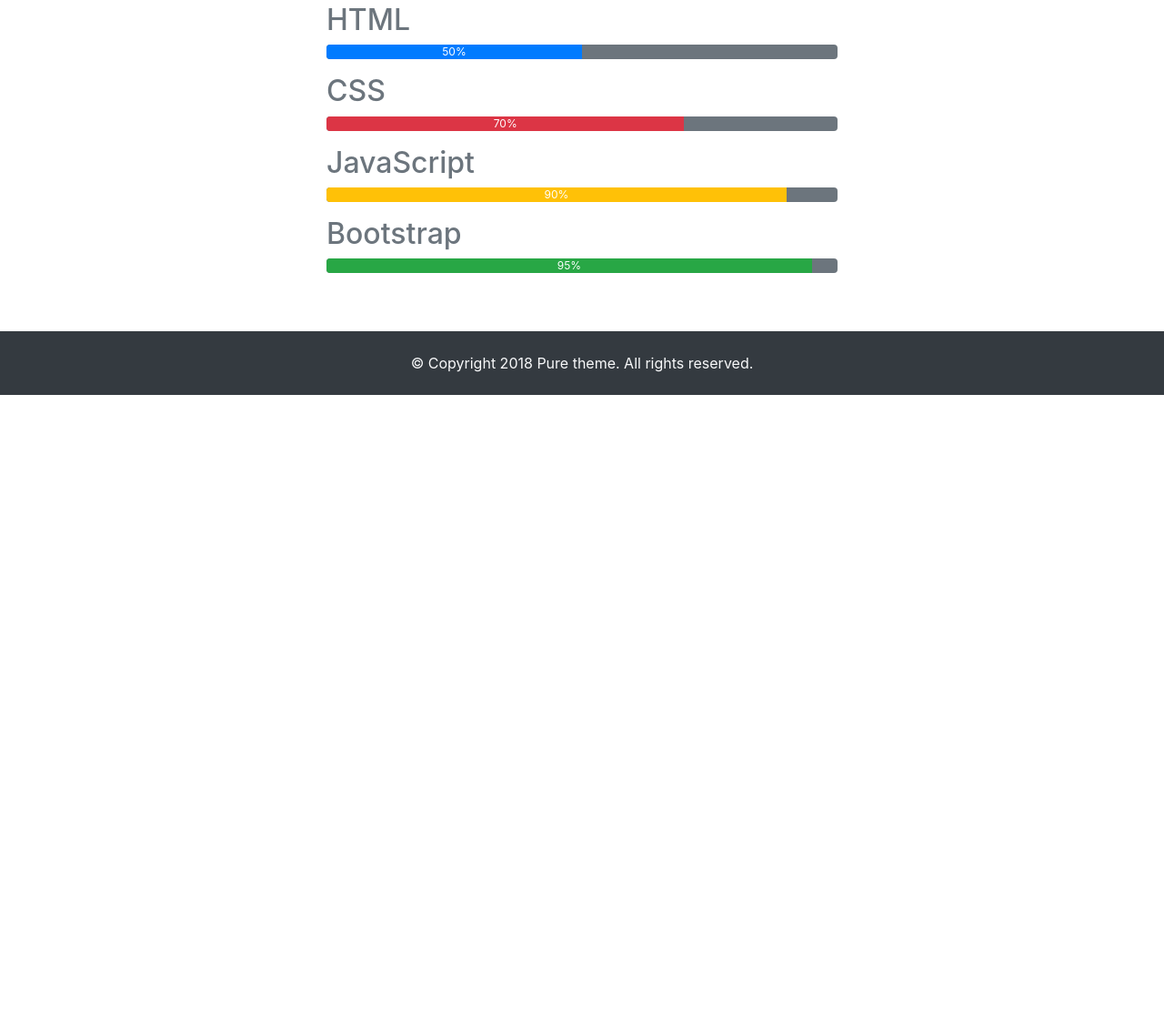
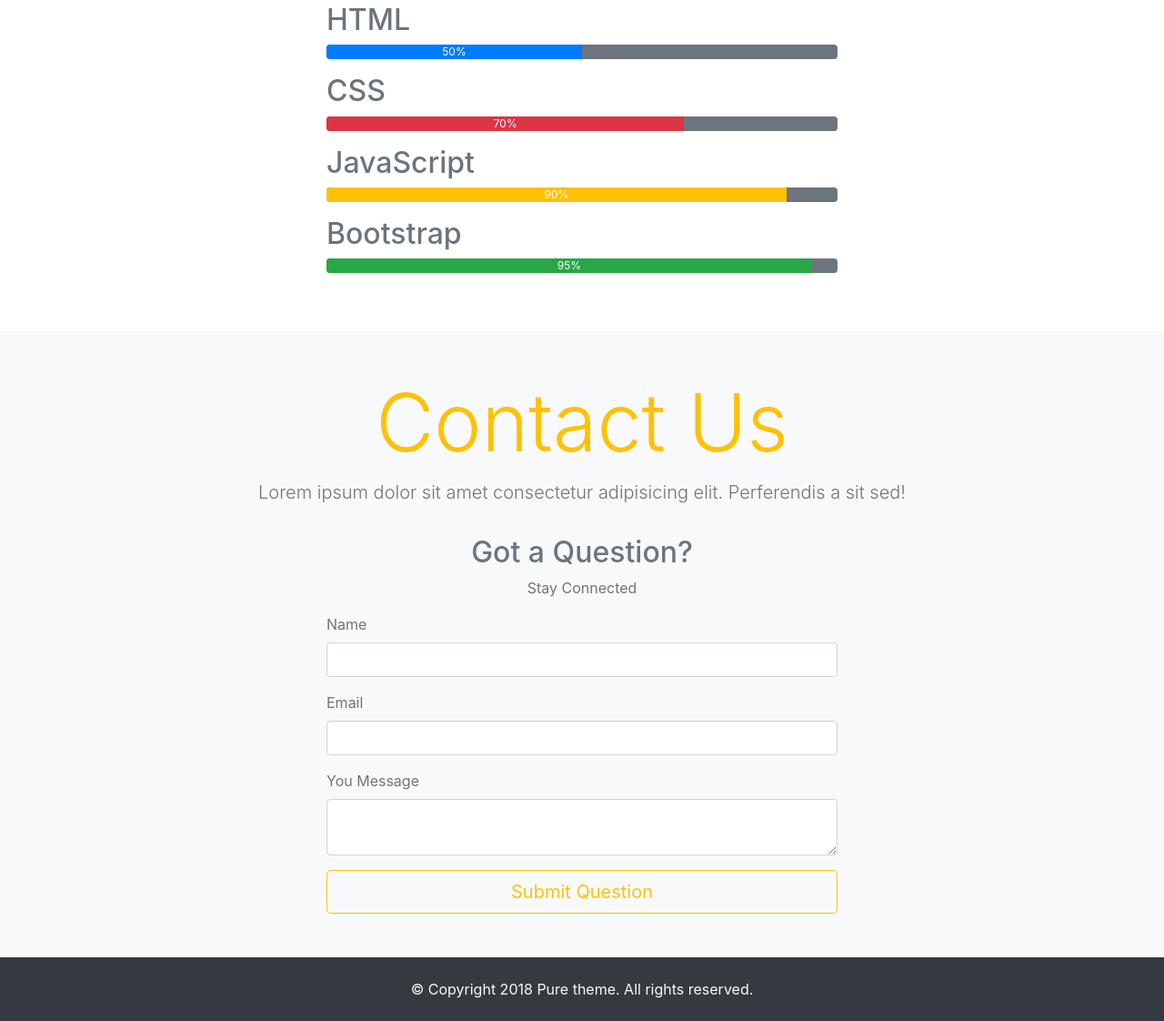
Before and after one commit to tacotruffles/bootstrap4-pure-theme, a plain HTML site: page index.html in a window 1280 px wide. Shown: the part 3040-4162 px from the top of the page at 91% size. Before the commit the page ends 3474 px from the top, so only its background shows below. Drawn offline with nearby package versions, Linux system fonts and the light colour scheme.

Commit message:
Contact us section

```diff
--- a/index.html
+++ b/index.html
@@ -278,7 +278,45 @@
          </div>
       </div>
    </section>
-   <!-- progress end -->
+   <!-- end progress -->
+
+   <!-- contact -->
+   <section id="contact" class="p-5 bg-light">
+      <div class="container-fluid">
+         <!-- title -->
+         <div class="row">
+            <div class="col text-center mb-3">
+               <h1 class="text-warning display-2">Contact Us</h1>
+               <p class="lead text-muted">Lorem ipsum dolor sit amet consectetur adipisicing elit. Perferendis a sit sed!</p>
+            </div>
+         </div>
+         <!-- end title -->
+         <div class="row justify-content-center">
+            <div class="col-lg-6 col-md-8 col-sm-10">
+               <div class="text-center text-secondary">
+                  <h2>Got a Question?</h2>
+                  <p>Stay Connected</p>
+               </div>
+               <form class="text-muted">
+                  <div class="form-group">
+                     <label for="name">Name</label>
+                     <input id="name" type="text" class="form-control">
+                  </div>
+                  <div class="form-group">
+                     <label for="email">Email</label>
+                     <input id="email" type="email" class="form-control">
+                  </div>
+                  <div class="form-group">
+                     <label for="message">You Message</label>
+                     <textarea id="message" class="form-control"></textarea>
+                  </div>
+                  <button type="submit" class="btn btn-outline-warning btn-lg btn-block">Submit Question</button>
+               </form>
+            </div>
+         </div>
+      </div>
+   </section>
+   <!-- end contact -->
 
    <!-- FOOTER -->
    <footer>
```
